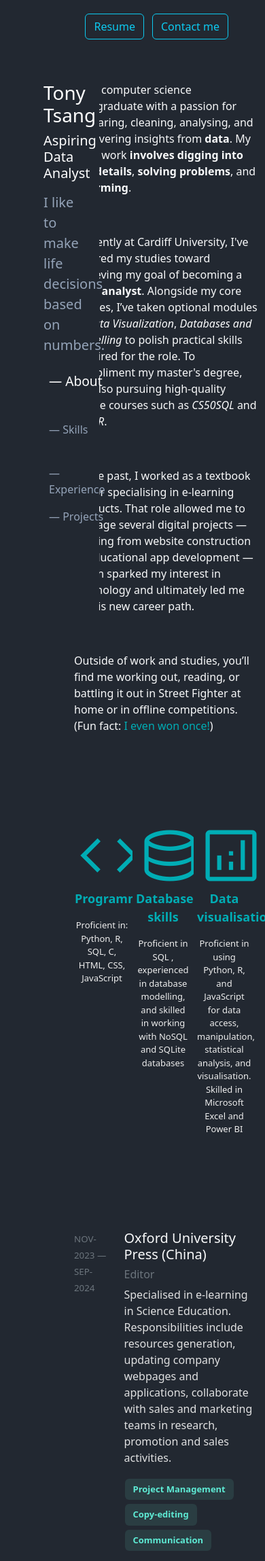
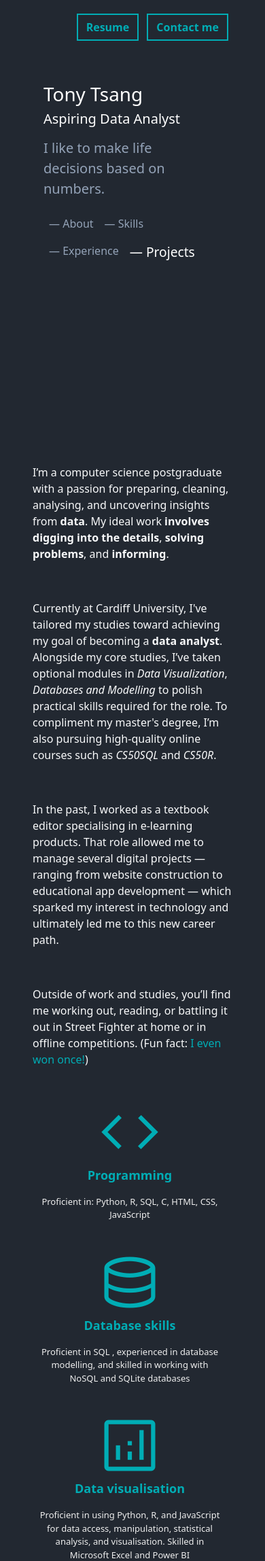
Before and after one commit to tonyhk9528/Portfolio-Builder, a Flask app: a page that uses portfolio/templates/portfolio.html in a window 390 px wide; the page is wider, and only the part inside the window is pictured. Shown: the top 2297 px of that part at 68% size. Run offline with Flask 3, Linux system fonts and the light colour scheme; data comes from the database, SQL or seed files in the repository; some libraries are stand-ins or nearby versions.

Commit message:
Added responsiveness in portfolio page

```diff
--- a/portfolio/routes.py
+++ b/portfolio/routes.py
@@ -816,6 +816,7 @@ def portfolio(username):
     with db.engine.connect() as connection:
         user = connection.execute(sql_q, {'username': username}).fetchone()
 
+    #incorrect path name handling
     if not user:
         abort(404, description="User not found")
 
--- a/portfolio/static/css/style.css
+++ b/portfolio/static/css/style.css
@@ -206,7 +206,6 @@ main {
 
 @media (max-width: 800px) {
   .proj-img{
-    width: 220px;
     margin-bottom: 12px;
   }
 }
@@ -252,6 +251,16 @@ main {
 
 .contact-btn{
   margin: 20px 6px;
+  border-color: #00ADB5;
+  border-radius: 0px;
+  border-width: 2px;
+  color:#00ADB5;
+  font-weight: bold;
+}
+
+.contact-btn:hover{
+  background-color: #00ADB5;
+  color: #fff;
 }
 
 .port-user-info{
@@ -330,3 +339,29 @@ main {
   background-color: #393E46;
   margin: 0px;
 }
+
+@media (max-width: 800px){
+  .port-user-info{
+    height: 70vh;
+  }
+
+  .port-about{
+    padding-top: 12px;
+  }
+
+  .port-skills{
+    margin-top: 6px;
+    padding-top: 6px;
+  }
+
+  .port-exp{
+    margin-top: 6px;
+    padding-top: 6px;
+  }
+
+  .port-proj{
+    margin-top: 6px;
+    padding-top: 6px;
+  }
+
+}
--- a/portfolio/templates/portfolio.html
+++ b/portfolio/templates/portfolio.html
@@ -33,13 +33,15 @@
 
 <body>
     <div class="port-container d-flex flex-row-reverse">
-            <span><a href="mailto:tsangh4@cardiff.ac.uk" class="contact-btn btn btn-outline-info">Contact me</a></span>
-            <span><a href="#" class="contact-btn btn btn-outline-info">Resume</a></span>
+            <span><a href="mailto:{{user.email}}" class="contact-btn btn">Contact me</a></span>
+            {% if user.resume %}
+                <span><a href="{{url_for('static',filename='uploads/' + user.resume)}}" class="contact-btn btn" target="_blank">Resume</a></span>
+            {% endif %}
     </div>
-    <div class="port-container container-xxl d-flex flex-row">
+    <div class="port-container container-xxl d-flex flex-md-row flex-column">
 
         <!-- Header -->
-        <div class="col-4 sticky-header">
+        <div class="col-md-4 col-12 sticky-header">
             <header class="port-user-info p-3">
                 <div class="port-intro">
                     <h1 class="port-name text-white">{{user.first_name}} {{user.last_name}}</h1>
@@ -49,8 +51,8 @@
                     </p>
                 </div>
 
-                <nav>
-                    <ul class="nav col-12 col-lg-auto me-lg-auto justify-content-center mb-md-0 d-flex flex-column mb-3">
+                <nav class="port-nav">
+                    <ul class="nav col-12 col-lg-auto me-lg-auto mb-md-0 d-flex flex-row flex-md-column mb-3">
                         <li><a href="#about" class="nav-link px-2 port-nav-link active">— About</a></li>
                         <li><a href="#skills" class="nav-link px-2 port-nav-link">— Skills</a></li>
                         <li><a href="#exp" class="nav-link px-2 port-nav-link">— Experience</a></li>
@@ -62,7 +64,7 @@
         </div>
 
 
-        <main class="col-8 port-main">
+        <main class="col-md-8 col-12 port-main">
             <div class="row g-2">
                 <section class="port-about text-light" id="about">
                     {{user.about_me|safe}}
@@ -71,7 +73,7 @@
             {% if user_skills%}
                 <section class="userskills row g-2 text-center port-skills" id="skills">
                         {% for row in user_skills%}
-                            <div class="col-4 skill-container">
+                            <div class="col-md-4 col-12 skill-container">
                                 <img class="skill-icon" src="{{url_for('static', filename='img/' + row.skill_icon + '.png')}}">
                                 <p class="skill-name">{{row.skill_name}}</p>
                                 <p class="skill-content">{{row.skill_content}}</p>
@@ -85,8 +87,8 @@
             <section class="exp-container port-exp" id="exp">
                 {% for row in user_experience_list %}
                 <div class="row text-left experience-container">
-                    <div class="col-3 date-container text-left text-secondary"><span class="exp-date">{{row['start_date_formatted']}} — {{row['end_date_formatted']}}</span></div>
-                    <div class="col-9 exp-heading text-left ">
+                    <div class="col-md-3 col-12  date-container text-left text-secondary"><span class="exp-date">{{row['start_date_formatted']}} — {{row['end_date_formatted']}}</span></div>
+                    <div class="col-md-9 col-12 exp-heading text-left ">
                         <div class="exp-employer text-light"><h5>{{row['employer']}}</h5></div>
                         <div class="exp-role text-secondary"><h6>{{row['role']}}</h6></div>
                         <div class="exp-description"><p style="color: #EEEE;">{{row['description']}}</p> </div>
@@ -113,9 +115,9 @@
             {% for project in user_projects %}
                 <div class="project-container position-relative">
                         <div class="row text-left">
-                            <div class="col-4 pic-container text-left"><img class="proj-img rounded border border-dark-subtle" src="{{url_for('static',filename='uploads/' + project.project_screenshot)}}"></div>
+                            <div class="col-md-4 col-12 pic-container text-left"><img class="proj-img rounded border border-dark-subtle" src="{{url_for('static',filename='uploads/' + project.project_screenshot)}}"></div>
 
-                            <div class="col-8 proj-content text-left">
+                            <div class="col-md-8 col-12 proj-content text-left">
                                 <div class="proj-name text-light"><a class="project-link stretched-link" href="{{project.project_url}}" target="_blank"><h5>{{project.project_name}}</h5></a></div>
                                 <div class="proj-description"> <p style="color: #EEEE;">{{project.project_description}}</p> </div>
 
```
